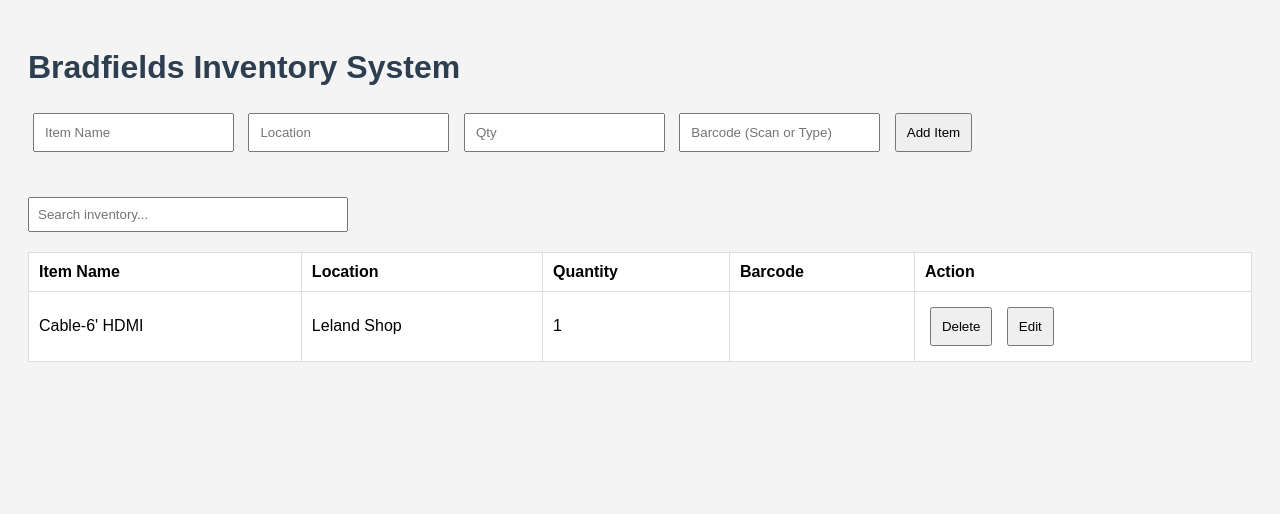
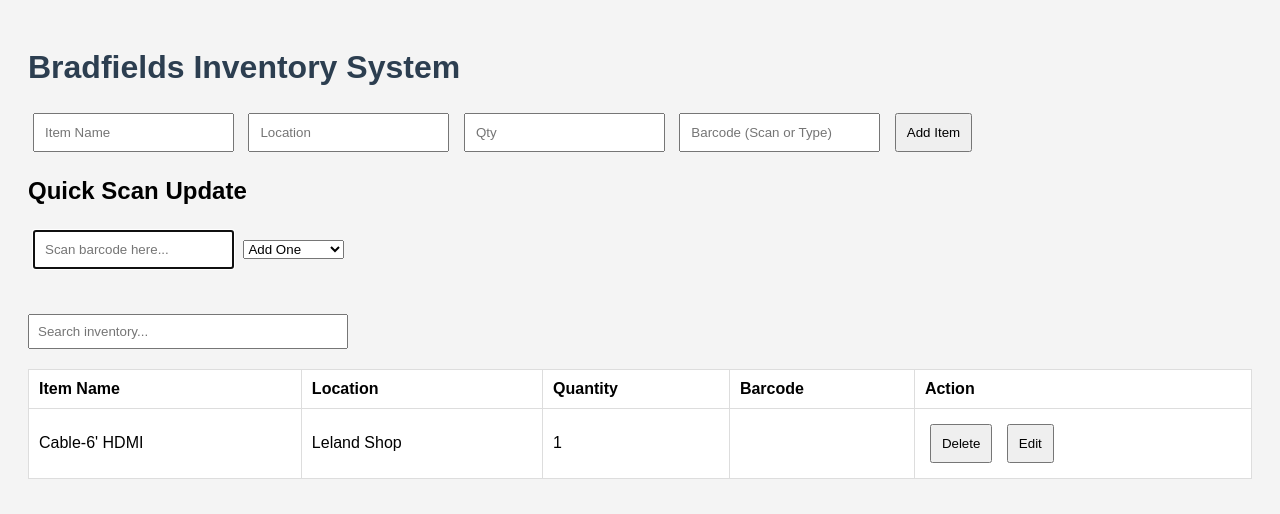
Before and after one commit to swharper2306/bradfields-inventory, a Flask app: page / in a window 1280 px wide. Shown: the top 514 px of the page. Run offline with Flask 3, Linux system fonts and the light colour scheme; data comes from the database, SQL or seed files in the repository.

Commit message:
Update index.html

```diff
--- a/templates/index.html
+++ b/templates/index.html
@@ -15,6 +15,16 @@
         <input type="text" name="barcode" placeholder="Barcode (Scan or Type)" required>
         <button type="submit">Add Item</button>
     </form>
+
+<h2>Quick Scan Update</h2>
+<form id="scanForm" action="/scan_update" method="POST">
+    <input type="text" name="barcode" id="barcodeInput" placeholder="Scan barcode here..." autofocus required>
+    <select name="action" id="actionSelect">
+        <option value="add">Add One</option>
+        <option value="subtract">Subtract One</option>
+    </select>
+    <button type="submit" style="display:none;">Submit</button>
+</form>
 
     <input type="text" id="searchInput" placeholder="Search inventory..." onkeyup="filterTable()" style="margin: 20px 0; padding: 8px; width: 300px;">
 
```
